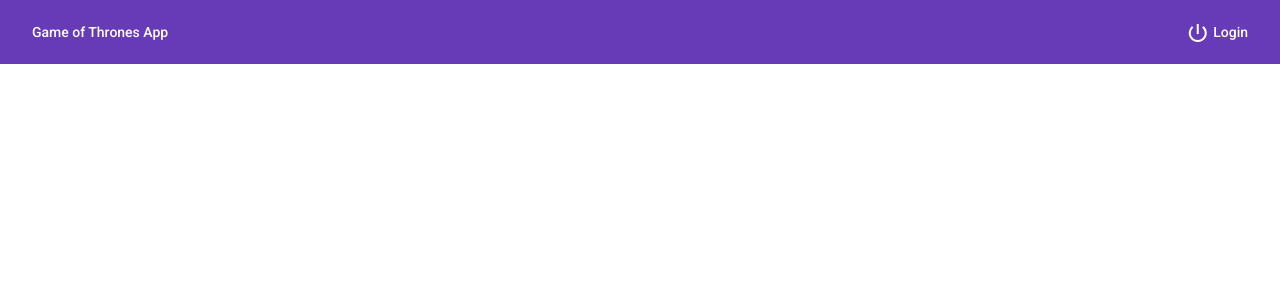
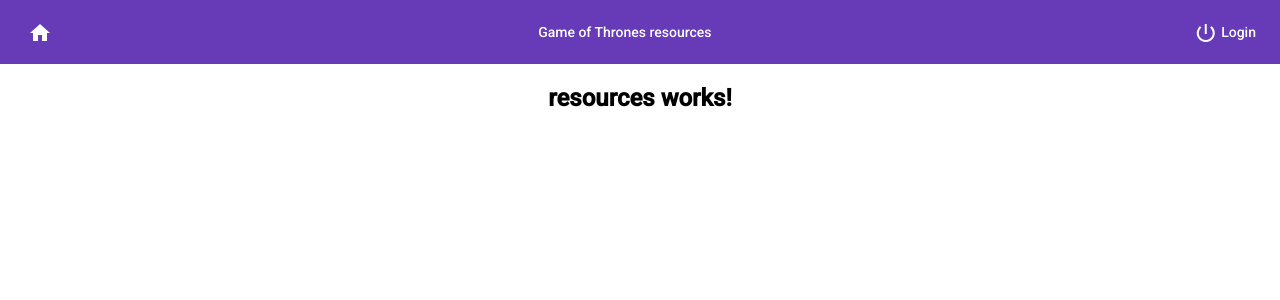
Before and after one commit to lkauflin/game-of--thrones-angular, an Angular app: page /resources in a window 1280 px wide. Before the commit this address led to /. Shown: the top 300 px of the page. Built offline with nearby package versions, Linux system fonts and the light colour scheme.

Commit message:
added resources and home components

```diff
--- a/src/app/app-routing.module.ts
+++ b/src/app/app-routing.module.ts
@@ -1,7 +1,18 @@
 import { NgModule } from '@angular/core';
 import { RouterModule, Routes } from '@angular/router';
+import { HomeComponent } from './home/home.component';
+import { ResourcesComponent } from './resources/resources.component';
 
-const routes: Routes = [];
+const routes: Routes = [
+  {
+    path: 'resources',
+    component: ResourcesComponent,
+  },
+  {
+    path: '',
+    component: HomeComponent
+  }
+];
 
 @NgModule({
   imports: [RouterModule.forRoot(routes)],
--- a/src/app/app.component.html
+++ b/src/app/app.component.html
@@ -1,7 +1,14 @@
 <mat-toolbar class="mat-toolbar" color="primary">
   <span>
-    <button mat-button routerLink="/">{{title}}</button>
+    <button mat-button routerLink="/">
+      <mat-icon>home</mat-icon>
+    </button>
   </span>
+  <div>
+    <button mat-button routerLink="/resources">
+      Game of Thrones resources
+    </button>
+  </div>
   <div fxLayout="row" fxShow="false" fxShow.gt-sm>
     <button mat-button routerLink="/login" *ngIf="!isAuthenticated">
       <mat-icon>power_settings_new</mat-icon>
@@ -11,6 +18,7 @@
       <mat-icon>exit_to_app</mat-icon>
       Logout
     </button>
+
   </div>
 </mat-toolbar>
 <router-outlet></router-outlet>
@@ -18,8 +26,9 @@
 <style>
   .mat-toolbar {
     display: flex;
-    flex-flow: row ;
+    flex-flow: row;
     justify-content: space-between;
-    align-items: center
+    align-items: center;
+    padding: 0.5rem;
   }
 </style>
--- a/src/app/app.module.ts
+++ b/src/app/app.module.ts
@@ -16,10 +16,14 @@
 import { MatSlideToggleModule } from '@angular/material/slide-toggle';
 import { MatSelectModule } from '@angular/material/select';
 import { MatOptionModule } from '@angular/material/core';
+import { HomeComponent } from './home/home.component';
+import { ResourcesComponent } from './resources/resources.component';
 
 @NgModule({
   declarations: [
-    AppComponent
+    AppComponent,
+    HomeComponent,
+    ResourcesComponent
   ],
   imports: [
     BrowserModule,
--- /dev/null
+++ b/src/app/home/home.component.html
@@ -0,0 +1 @@
+<p>home works!</p>
--- /dev/null
+++ b/src/app/home/home.component.ts
@@ -0,0 +1,15 @@
+import { Component, OnInit } from '@angular/core';
+
+@Component({
+  selector: 'app-home',
+  templateUrl: './home.component.html',
+  styleUrls: ['./home.component.css']
+})
+export class HomeComponent implements OnInit {
+
+  constructor() { }
+
+  ngOnInit(): void {
+  }
+
+}
--- /dev/null
+++ b/src/app/resources/resources.component.html
@@ -0,0 +1,10 @@
+<div class="container">
+    <h2>resources works!</h2>
+</div>
+
+<style>
+    .container {
+        display: flex;
+        justify-content: center;
+    }
+</style>
--- /dev/null
+++ b/src/app/resources/resources.component.ts
@@ -0,0 +1,15 @@
+import { Component, OnInit } from '@angular/core';
+
+@Component({
+  selector: 'app-resources',
+  templateUrl: './resources.component.html',
+  styleUrls: ['./resources.component.css']
+})
+export class ResourcesComponent implements OnInit {
+
+  constructor() { }
+
+  ngOnInit(): void {
+  }
+
+}
```
Also changed, not shown: package.json (line endings or trailing spaces), src/app/home/home.component.css (added), src/app/resources/resources.component.css (added), 2 other files (tests, documents, lock files or other folders).
